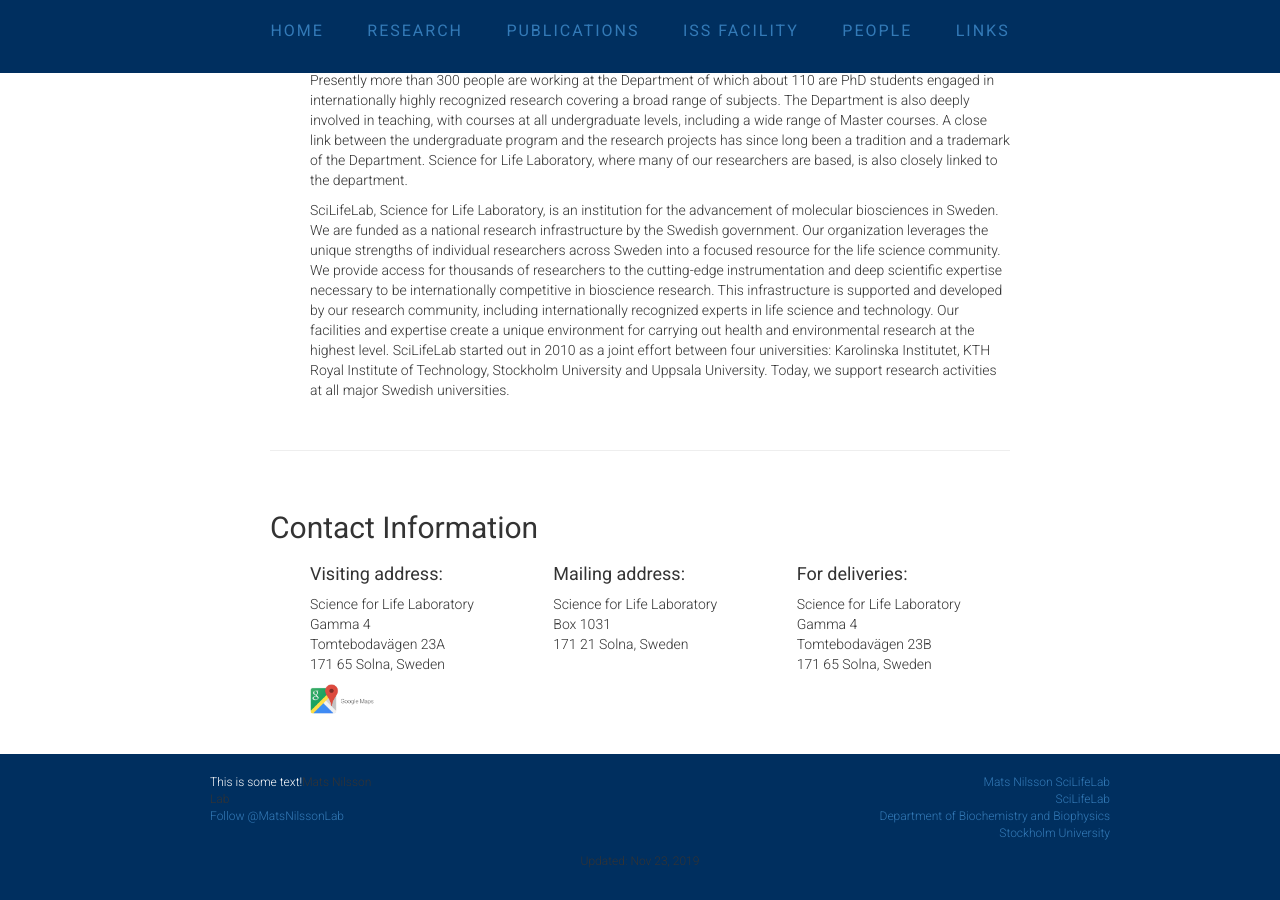
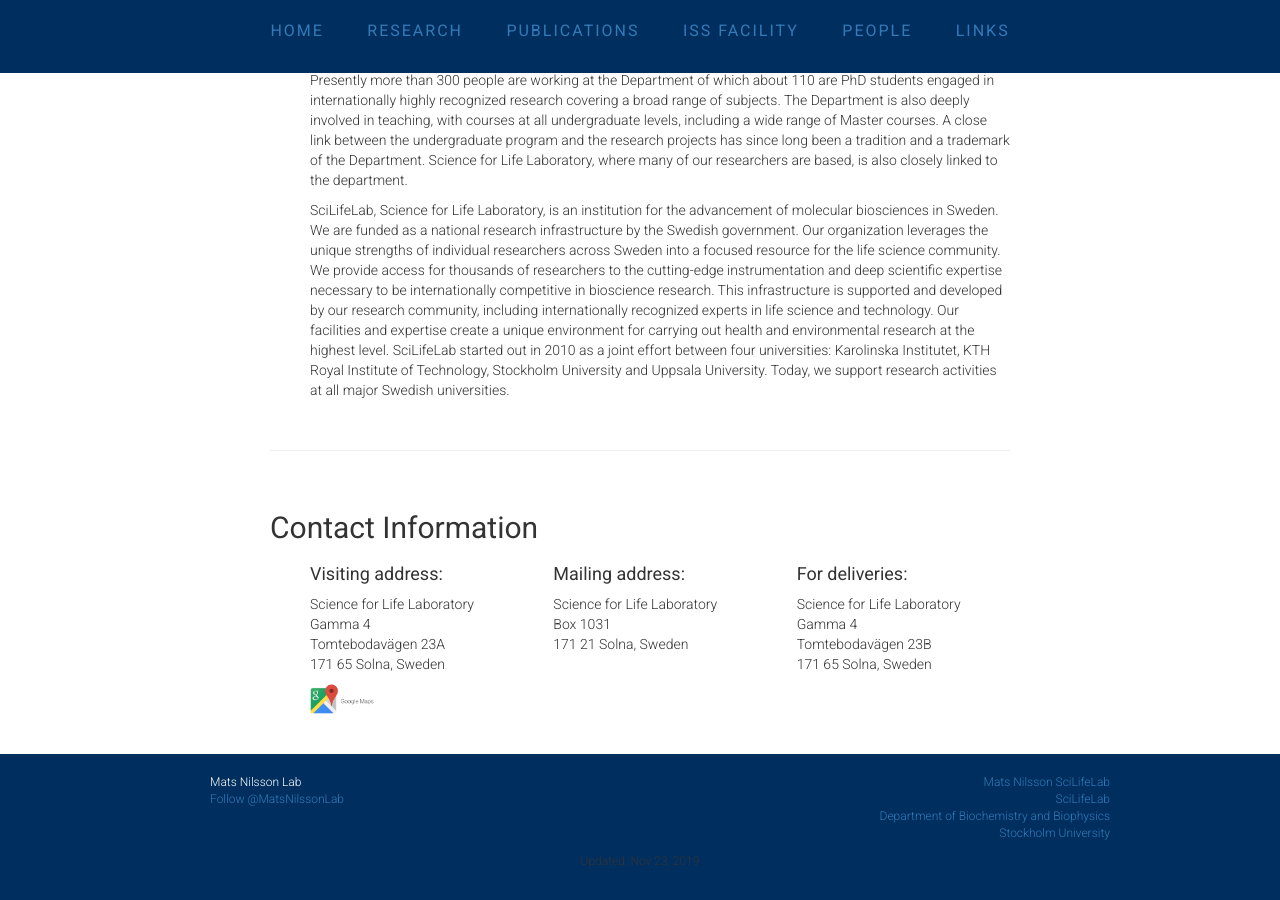
Before and after one commit to flintott/NilssonLab, a Jekyll site: the page index.html, which Jekyll copies as it is, in a window 1280 px wide and 900 px high, scrolled down 4907 px. Built offline with Jekyll 4.4.1, drawn with Linux system fonts in a browser that asks for light colours; comment, search, counter and statistics services are not loaded.

Commit message:
Update index.html

```diff
--- a/index.html
+++ b/index.html
@@ -14,12 +14,14 @@
 
     <div class="navigation">
       <ul>
+	      <font color="white">
         <li><a class="page-link" href="">Home</a></li>
         <li><a class="page-link" href="research/">Research</a></li>
         <li><a class="page-link" href="publications/">Publications</a></li>
 	<li><a class="page-link" href="facility/">ISS Facility</a></li>
         <li><a class="page-link" href="people/">People</a></li>
         <li><a class="page-link" href="links/">Links</a></li>
+	      </font>
       </ul>
     </div>
   </header>
@@ -402,7 +404,7 @@
       <div class="row">
 	<div class=" col-sm-4  col-md-3 col-lg-3">
           <ul>
-            <li><font color="white">This is some text!</font>Mats Nilsson Lab</li>
+            <li><font color="white">Mats Nilsson Lab</font></li>
 	    <li><a href="https://twitter.com/MatsNilssonLab" class="twitter-follow-button" data-show-count="false">Follow @MatsNilssonLab</a><script async src="https://platform.twitter.com/widgets.js" charset="utf-8"></script></li>
           </ul>
         </div>
```
